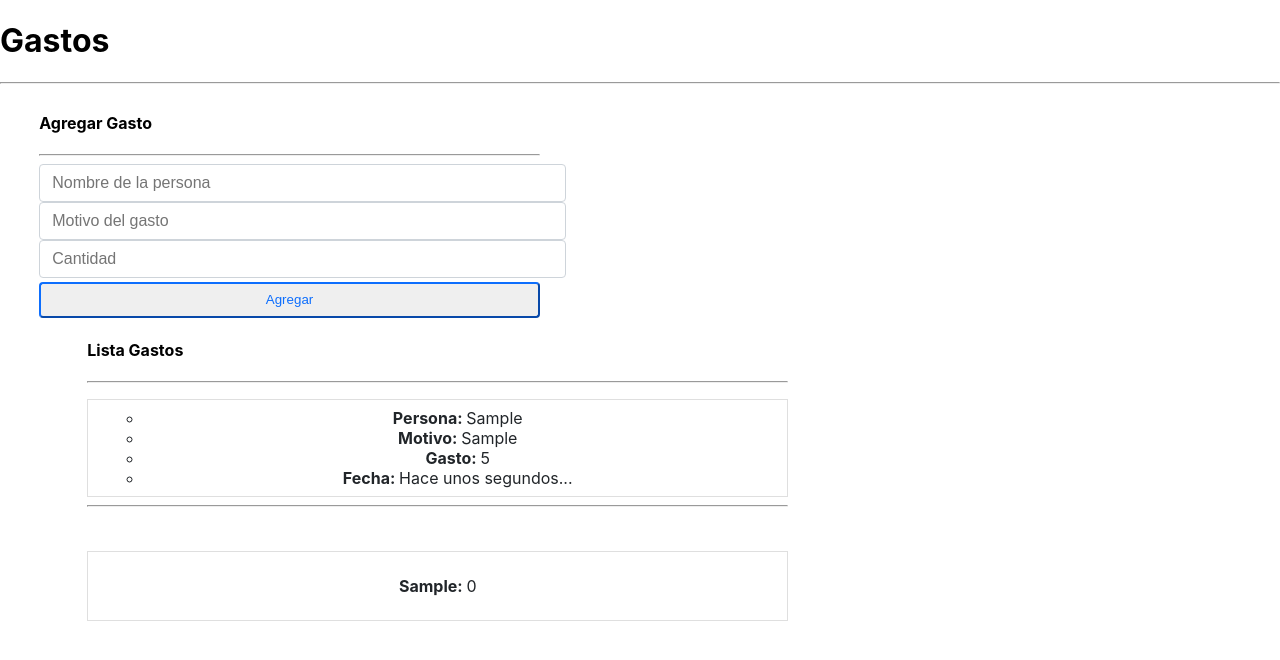
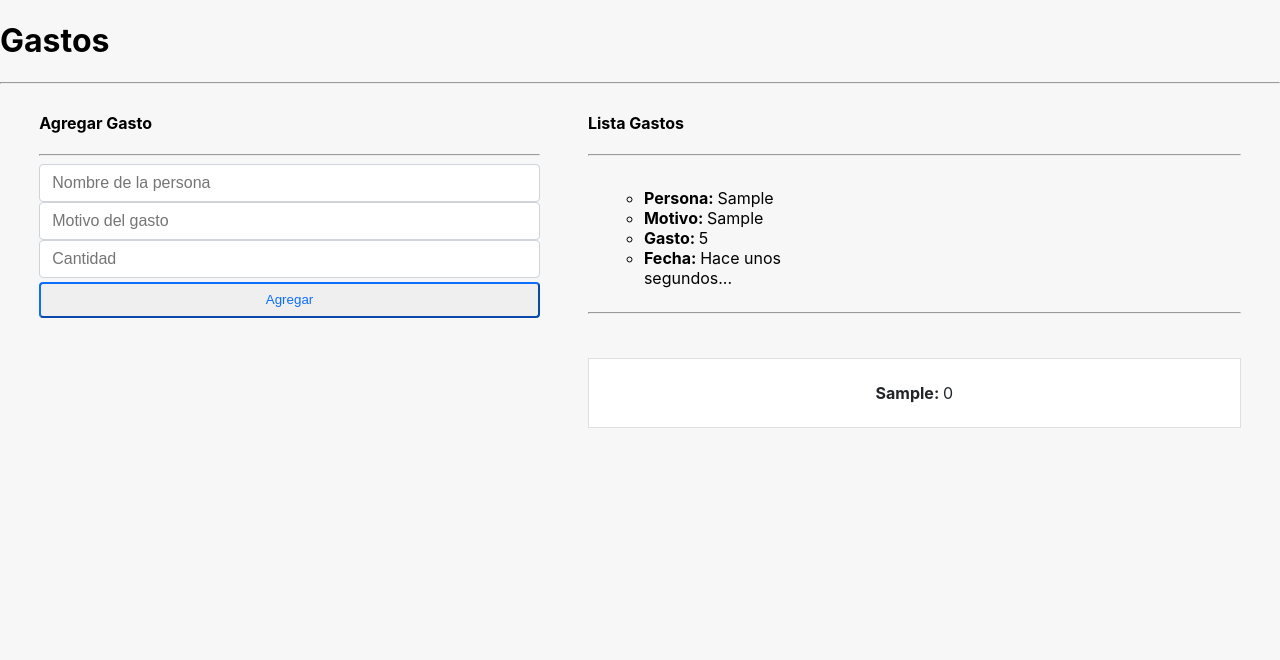
Before and after one commit to Felipecollantes/react-gastos, a React (Create React App) app: page / in a window 1280 px wide. Both pictures are taken after typing "Sample", "Sample", "5" into the empty fields and a click on the button "Agregar". Shown: the top 660 px of the page. Built offline with nearby package versions, Linux system fonts and the light colour scheme; no server answers.

Commit message:
[FPC] Cambios en estilos

```diff
--- a/src/index.css
+++ b/src/index.css
@@ -4,6 +4,7 @@ body {
     'Cantarell', 'Fira Sans', 'Droid Sans', 'Helvetica Neue', sans-serif;
   -webkit-font-smoothing: antialiased;
   -moz-osx-font-smoothing: grayscale;
+  background-color: rgb(247, 247, 247);
 }
 
 code {
--- a/src/infrastructure/components/expense.module.css
+++ b/src/infrastructure/components/expense.module.css
@@ -1,13 +1,74 @@
-.item {
-  position: relative;
-  display: block;
-  padding: 0.5rem 1rem;
-  color: #212529;
-  text-decoration: none;
-  background-color: #fff;
-  border: 1px solid rgba(0, 0, 0, 0.125);
+/* @gray-darker: #444444;
+@gray-dark: #696969;
+@gray: #999999;
+@gray-light: #cccccc;
+@gray-lighter: #ececec;
+@gray-lightest: lighten(@gray-lighter,4%); */
+
+*,
+*::before,
+*::after {
+  box-sizing: border-box;
 }
 
-.center {
+.cards {
+  display: flex;
+  flex-direction: column;
+  flex-wrap: wrap;
+  list-style: none;
+  margin: 0;
+  padding: 0;
+  /* height: 30%; */
+}
+
+.item {
+  display: flex;
+  padding: 1rem;
+  @media (min-width: 40rem) {
+    width: 50%;
+  }
+  @media (min-width: 56rem) {
+    width: 33.3333%;
+  }
+}
+
+.card {
+  background-color: rgb(253, 253, 253);
+  border-radius: 0.25rem;
+  box-shadow: 0 20px 30px -14px rgba(0, 0, 0, 0.25);
+  display: flex;
+  flex-direction: column;
+  overflow: hidden;
+  width: 100%;
+  padding: 0.5rem;
+}
+
+.content {
+  display: flex;
+  flex: 1 1 auto;
+  flex-direction: row;
+  /* padding: 1rem; */
+}
+.contentt {
+  display: flex;
+  /* flex: 1 1 auto; */
+  justify-content: flex-end;
+  /* padding: 1rem; */
+}
+
+.title {
+  color: #696969;
+  font-size: 1.25rem;
+  font-weight: 300;
+  letter-spacing: 2px;
+  text-transform: uppercase;
+}
+
+.text {
+  flex: 1 1 auto;
+  font-size: 0.875rem;
+  line-height: 1.5;
+  margin-bottom: 0.25rem;
   text-align: center;
+  /* flex-direction: row-reverse; */
 }
--- a/src/infrastructure/components/list.module.css
+++ b/src/infrastructure/components/list.module.css
@@ -4,6 +4,15 @@
   padding-left: 0;
   margin-bottom: 0;
   border-radius: 0;
+}
+
+.cards {
+  display: flex;
+  flex-direction: column;
+  flex-wrap: wrap;
+  list-style: none;
+  margin: 0;
+  padding: 0;
 }
 
 .item {
```
